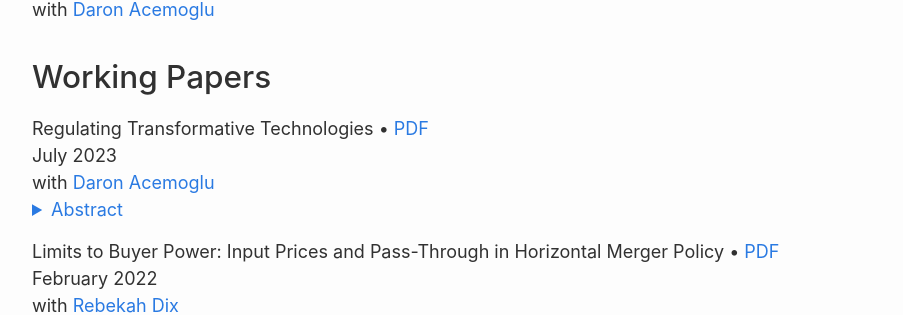
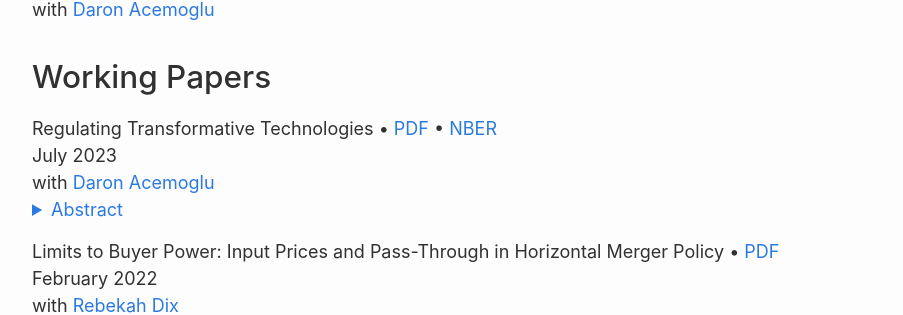
Before and after one commit to talensman/talensman.github.io, a Jekyll site: the page built from research.md, in a window 1280 px wide. Shown: the part 343-658 px from the top of the page, without its empty margins (188-1091 px from the left). Built offline with Jekyll 4.4.1, drawn with Linux system fonts in a browser that asks for light colours.

Commit message:
Update research.md

```diff
--- a/research.md
+++ b/research.md
@@ -19,7 +19,7 @@ with <a href="https://economics.mit.edu/people/faculty/daron-acemoglu" target="_
 ## Working Papers
 
 
-Regulating Transformative Technologies • <a href="/files/research/tech-reg-8.pdf">PDF</a><br>
+Regulating Transformative Technologies • <a href="/files/research/tech-reg-8.pdf">PDF</a> • <a href="https://www.nber.org/papers/w31461?utm_campaign=ntwh&utm_medium=email&utm_source=ntwg27" target="_blank">NBER</a><br>
 July 2023<br>
 with <a href="https://economics.mit.edu/people/faculty/daron-acemoglu" target="_blank">Daron Acemoglu</a><br>
 <details style="margin-bottom: 15px; margin-top: -15px">
```
